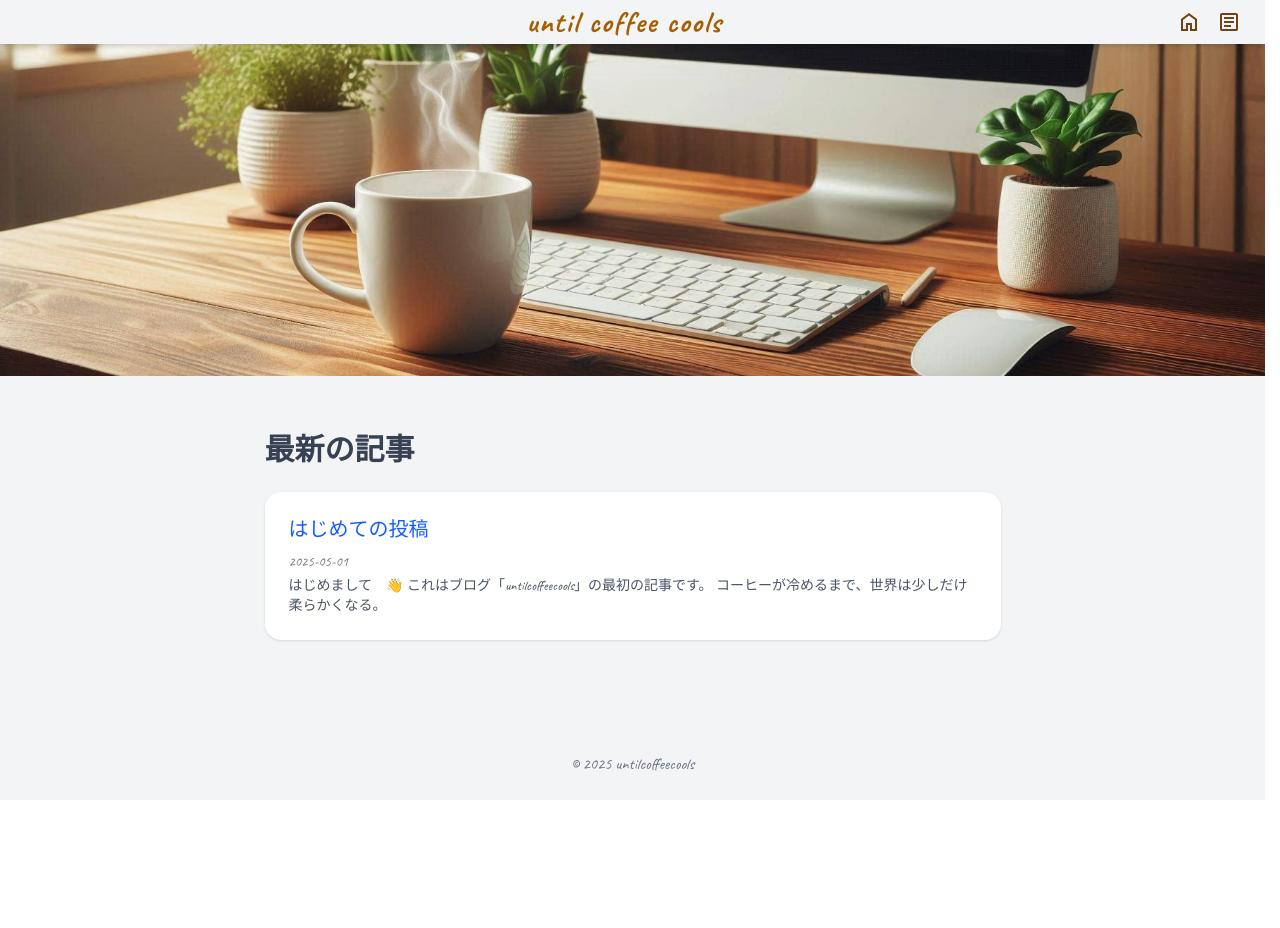
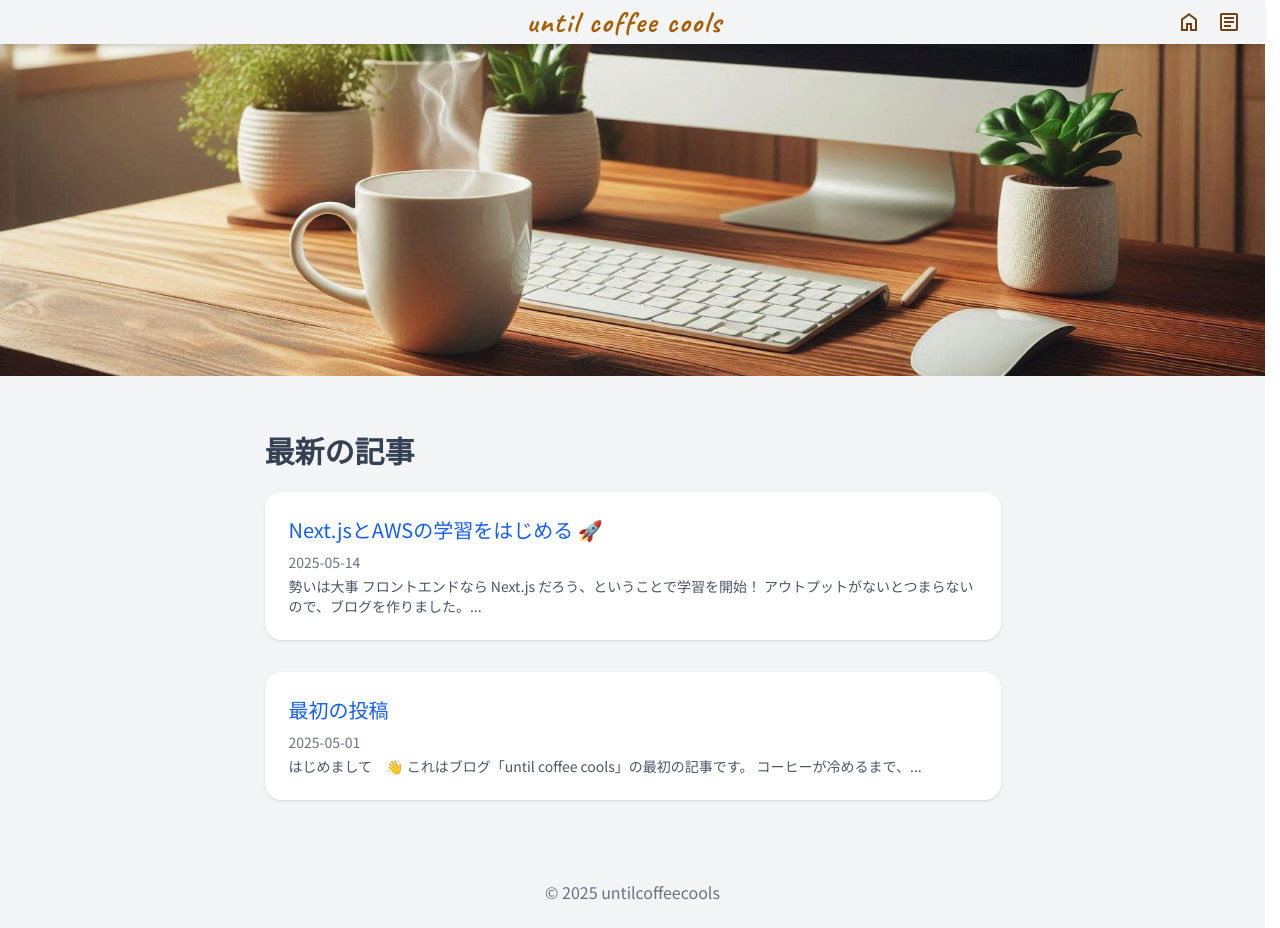
Before and after one commit to endy-key/untilcoffeecools, a Next.js app: page / in a window 1280 px wide. Before the commit the page ends 800 px from the top, so only its background shows below. Built offline with nearby package versions, Linux system fonts and the light colour scheme; no server answers.

Commit message:
enable tailwind/typography

```diff
--- /dev/null
+++ b/content/posts/20250501.md
@@ -0,0 +1,17 @@
+---
+title: "最初の投稿"
+date: "2025-05-01"
+tags: ["intro", "welcome"]
+---
+
+# はじめまして　👋
+
+
+これはブログ「until coffee cools」の最初の記事です。
+
+
+> コーヒーが冷めるまで、
+>
+> ただ、今ここにある感覚を受け入れる。
+>
+> 世界が、少しだけ柔らかくなる、静かな時間。
--- /dev/null
+++ b/content/posts/20250514.md
@@ -0,0 +1,59 @@
+---
+title: "Next.jsとAWSの学習をはじめる 🚀"
+date: "2025-05-14"
+tags: ["Next.js", "AWS", "学習"]
+---
+
+# 勢いは大事
+
+フロントエンドなら **Next.js** だろう、ということで学習を開始！
+
+アウトプットがないとつまらないので、ブログを作りました。
+
+
+## 1. コード／ディレクトリ構成のポイント
+
+| ルート直下                     | 役割                                                                                                         |
+| :----------------------------- | :----------------------------------------------------------------------------------------------------------- |
+| `src/`                         | アプリ本体（App Router 構成）。`components/`, `lib/`, `app/` などが入る。                                      |
+| `content/posts/`               | Markdown／MDX 記事を格納。静的書き出しのソースになる。                                                               |
+| `public/`                      | 画像・favicon など静的アセット。                                                                                 |
+| `next.config.ts`               | `output: "export"` で 静的書き出し を明示。`images.unoptimized=true` で Image Optimization API を無効化し、S3 配信に適合させている |
+| `tailwind.config.js`           | `content` に `src/**/*` を指定、`@tailwindcss/line-clamp` プラグイン追加                                         |
+| `.github/workflows/deploy.yml` | `main` ブランチ push 時にビルド→S3 へ同期→CloudFront 無効化を行う                                                 |
+
+### App Router 構成
+
+-   `app/` 直下にルートページ、レイアウトなど。
+-   `src/components/` に Header, Footer, Nav, GtmScript ほか再利用部品。`"use client"` 指定でクライアント側レンダリングを制御。
+
+
+## 2. CI/CD（GitHub Actions）
+
+| ステップ            | 説明                                                                                                     |
+| :------------------ | :------------------------------------------------------------------------------------------------------- |
+| Checkout / Setup Node | `actions/checkout`, `actions/setup-node@v3` で Node 22 を取得                                            |
+| 依存解決            | `npm ci` で `lockfile` 通りにインストール                                                                    |
+| 環境変数注入        | Secrets ⇒ `.env.production` に書き出し                                             |
+| `npm run build`     | `next build` が `out/` フォルダに静的 HTML/CSS/JS を生成                                                   |
+| S3 へ同期           | `jakejarvis/s3-sync-action@v0.5.1` で `./out` → S3 バケットへ同期                                          |
+| CloudFront 無効化   | AWS CLI `cloudfront create-invalidation --paths "/*"` を実行し、全キャッシュを即時更新                       |
+
+### 静的書き出し (`output: "export"`) のメリット
+
+-   Lambda/Node サーバ不要で S3 + CloudFront のみで配信可能 (nextjs.org)
+-   HTML を事前生成するため表示が高速・コスト最小
+
+
+## 3. AWS ホスティング構成
+
+| サービス              | 設定ポイント                                                                                                                                                                                                |
+| :-------------------- | :-------------------------------------------------------------------------------------------------------------------------------------------------------------------------------------------------------- |
+| S3 (静的サイトバケット) | 設定済みのS3バケット。`public-read` オブジェクト & 静的 Web ホスティング有効                                                                                                                                 |
+| CloudFront            | - オリジン：上述 S3 バケット <br> - ACM 証明書で独自ドメイン TLS 終端 <br> - Default Root Object = `index.html` <br> - GitHub Actions から無効化 API 呼び出しで即時キャッシュ更新                          |
+| Route 53              | 独自ドメイン `untilcoffeecools` を CloudFront に向ける                                                                                                                                                      |
+
+
+## 4. 全体構成図
+
+[![全体構成図](/architecture.png)](/architecture.png)
--- a/content/posts/hello-world.md
+++ /dev/null
@@ -1,11 +0,0 @@
----
-title: "はじめての投稿"
-date: "2025-05-01"
-tags: ["intro", "welcome"]
----
-
-# はじめまして　👋
-
-これはブログ「untilcoffeecools」の最初の記事です。
-
-コーヒーが冷めるまで、世界は少しだけ柔らかくなる。
--- a/package.json
+++ b/package.json
@@ -14,18 +14,22 @@
     "react": "^19.0.0",
     "react-dom": "^19.0.0",
     "remark": "^15.0.1",
+    "remark-gfm": "^4.0.1",
     "remark-html": "^16.0.1"
   },
   "devDependencies": {
     "@eslint/eslintrc": "^3",
     "@tailwindcss/line-clamp": "^0.4.4",
     "@tailwindcss/postcss": "^4",
+    "@tailwindcss/typography": "^0.5.16",
     "@types/node": "^20",
     "@types/react": "^19",
     "@types/react-dom": "^19",
+    "autoprefixer": "^10.4.21",
     "eslint": "^9",
     "eslint-config-next": "15.2.4",
-    "tailwindcss": "^4",
+    "postcss": "^8.5.3",
+    "tailwindcss": "^4.1.6",
     "typescript": "^5"
   }
 }
--- a/src/app/globals.css
+++ b/src/app/globals.css
@@ -1,8 +1,16 @@
 @import "tailwindcss";
+@plugin "@tailwindcss/typography";
 
 :root {
   --background: #ffffff;
   --foreground: #171717;
+}
+
+@media (prefers-color-scheme: dark) {
+  :root {
+    --background: #1f1b16;
+    --foreground: #f9f2e8;
+  }
 }
 
 @theme inline {
@@ -10,13 +18,6 @@
   --color-foreground: var(--foreground);
   --font-sans: var(--font-geist-sans);
   --font-mono: var(--font-geist-mono);
-}
-
-@media (prefers-color-scheme: dark) {
-  :root {
-    --background: #0a0a0a;
-    --foreground: #ededed;
-  }
 }
 
 html {
--- a/src/app/layout.tsx
+++ b/src/app/layout.tsx
@@ -5,13 +5,20 @@ import { Footer } from "@/components/Footer";
 import { Header } from "@/components/Header";
 import React from "react";
 import { GtmScript } from "@/components/Gtm/GtmScript";
-import { Caveat } from "next/font/google";
+import { Caveat, Noto_Sans_JP } from "next/font/google"; // Noto_Sans_JP をインポート
 
-const caveat = Caveat({ // インスタンスを作成
+const caveat = Caveat({
   subsets: ['latin'], // 必要に応じてサブセットを指定
   display: 'swap', // フォントの表示戦略 (FOUTを防ぐためswapが一般的)
-  // weight: ['400', '500', '600', '700'], // 可変フォントでない場合は、必要なウェイトを指定
   variable: '--font-caveat' // Tailwind CSSでCSS変数として使う場合
+});
+
+// Noto Sans JP フォントの設定
+const notoSansJP = Noto_Sans_JP({
+  subsets: ['latin'], // 必要に応じて 'japanese' も追加検討
+  weight: ['400', '700'], // 使用するウェイト
+  display: 'swap',
+  variable: '--font-noto-sans-jp', // CSS変数名
 });
 
 export const metadata: Metadata = {
@@ -25,21 +32,25 @@ export default function RootLayout({
   children: React.ReactNode;
 }>) {
   return (
-    <html lang="ja" className={caveat.className}>
+    // 両方のフォントのCSS変数をhtmlタグに適用
+    // caveat.className ではなく、両方の .variable を結合します
+    <html lang="ja">
       <head>
         <GtmScript />
       </head>
-      <body>
-        <div className="flex flex-col min-h-screen bg-gray-100">
+      {/* bodyにfont-sansを適用してデフォルトフォントをNoto Sans JPにする */}
+      <body className={notoSansJP.className}>
+        {/* text-gray-800などのデフォルトテキストカラーもここで指定すると良いでしょう */}
+        <div className="flex flex-col min-h-screen bg-gray-100 text-gray-700">
           <div className="sticky top-0 z-50 bg-gray-100 shadow-md"> {/* Headerをラップしてstickyにする */}
-            <Header />
+            <Header className={caveat.className} />
           </div>
           <div className="flex items-center justify-center">
             <Image
               src={"/heroImage.jpg"}
               alt={"untilcoffeecools heroImage"}
-              width={1200} // 画像の実際の幅 (ピクセル単位) を指定してください
-              height={400} // 画像実際の高さ (ピクセル単位) を指定してください
+              width={1200}
+              height={400}
               priority // LCP要素の可能性が高いため、priorityは適切です
               className="w-full h-auto max-w-full" // コンテナ幅に合わせてレスポンシブに表示
             />
--- a/src/app/posts/[slug]/page.tsx
+++ b/src/app/posts/[slug]/page.tsx
@@ -2,9 +2,9 @@ import { getAllPosts, getPostData } from '@/lib/posts';
 import { notFound } from 'next/navigation';
 
 type Props = {
-    params: Promise<{
+    params: {
         slug: string;
-    }>;
+    };
 };
 
 export async function generateStaticParams(): Promise<{ slug: string }[]> {
@@ -24,11 +24,11 @@ export default async function PostPage({ params }: Props) {
             <main className="max-w-2xl mx-auto p-4">
                 <h1 className="text-3xl text-gray-700 font-bold mb-2">{post.title}</h1>
                 <p className="text-sm text-gray-500 mb-6">{post.date}</p>
-                <article
-                    className="prose text-gray-700"
-                    dangerouslySetInnerHTML={{ __html: post.contentHtml }}
-                />
-            </main>
+
+                <article className="prose"
+                    dangerouslySetInnerHTML={{ __html: post.contentHtml }}>
+                </article>
+            </main >
         );
         // eslint-disable-next-line @typescript-eslint/no-unused-vars
     } catch (error) {
--- a/src/components/Header/index.tsx
+++ b/src/components/Header/index.tsx
@@ -1,7 +1,7 @@
 import Image from "next/image";
 import Link from "next/link"; // ロゴをトップページへのリンクにする場合
 
-export function Header() {
+export function Header({ className }: { className: string }) {
     return (
         <header className="py-1 px-4 md:px-6">
             <div className="container mx-auto"> {/* justify-center を削除し、子のdivでレイアウトを制御 */}
@@ -15,7 +15,7 @@ export function Header() {
                         </span>
                     </div>
                     {/* 中央のサイトタイトル */}
-                    <span className="text-3xl font-caveat font-bold text-yellow-700 tracking-wider">
+                    <span className={`text-3xl font-caveat font-bold text-yellow-700 tracking-wider ${className}`}>
                         until coffee cools
                     </span>
                     {/* 右側のアイコン群 */}
--- a/src/lib/posts.ts
+++ b/src/lib/posts.ts
@@ -3,6 +3,7 @@ import path from 'path';
 import matter from 'gray-matter';
 import { remark } from 'remark';
 import html from 'remark-html';
+import remarkGfm from 'remark-gfm';
 
 const postsDirectory = path.join(process.cwd(), 'content/posts');
 
@@ -60,6 +61,7 @@ export async function getPostData(slug: string): Promise<PostData> {
     const frontmatter = matterResult.data as { title: string; date: string; excerpt?: string; tags?: string[] };
 
     const processedContent = await remark()
+        .use(remarkGfm)
         .use(html)
         .process(matterResult.content);
     const contentHtml = processedContent.toString();
--- a/tailwind.config.js
+++ b/tailwind.config.js
@@ -3,12 +3,13 @@ const defaultTheme = require('tailwindcss/defaultTheme');
 
 module.exports = {
     content: [
-        "./src/**/*.{js,ts,jsx,tsx,mdx}",
+        './src/**/*.{js,ts,jsx,tsx}',
     ],
     theme: {
         extend: {
             fontFamily: {
-                'caveat': ['var(--font-caveat)'], // 修正箇所
+                sans: ['var(--font-noto-sans-jp)', ...defaultTheme.fontFamily.sans], // デフォルトフォント
+                caveat: ['var(--font-caveat)'], // Caveatフォントはそのまま
             },
         },
     },
```
Also changed, not shown: public/architecture.png (added), 1 other file (tests, documents, lock files or other folders).
